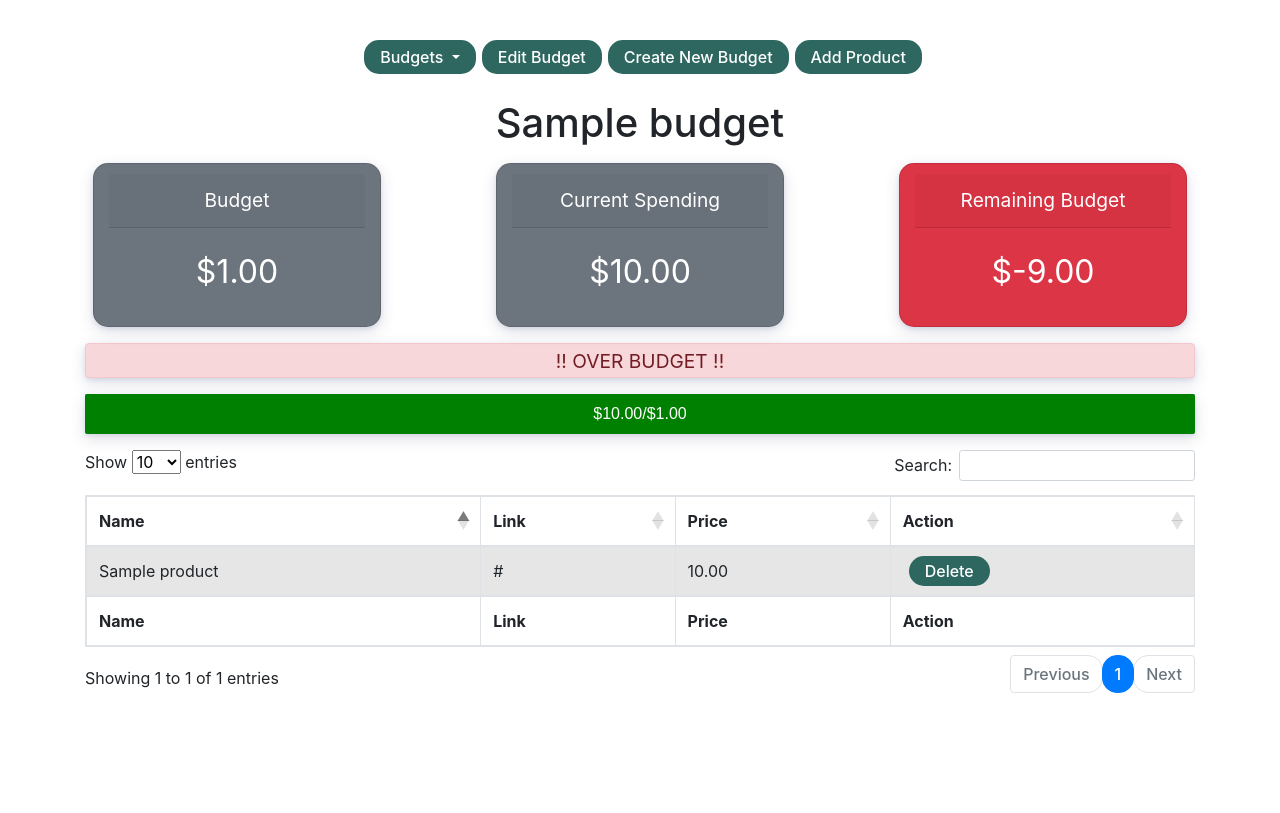
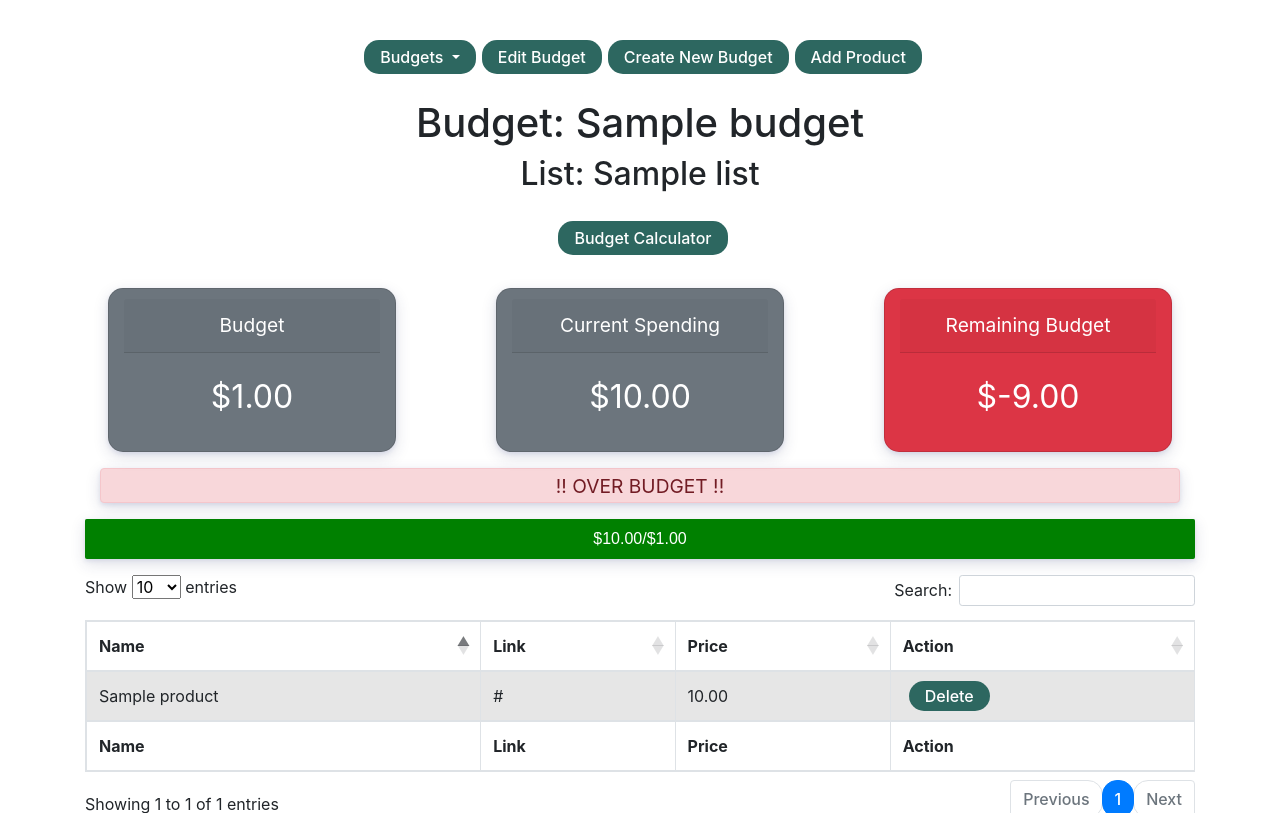
Before and after one commit to NihalKPatel/Deal-Finder, a Django app: page /deals/budget in a window 1280 px wide. Shown: the part 61-874 px from the top of the page. Before the commit the page ends 754 px from the top, so only its background shows below. Run offline with Django 3.2, Linux system fonts and the light colour scheme; a user stored in the database is signed in; tables that the repository leaves empty hold one stand-in row (values such as "Sample post"); parts of the project's set-up code (start-up, migrations or seed data) failed here and were passed over; some libraries are stand-ins or nearby versions.

Commit message:
Update budget.html

```diff
--- a/deals/templates/pages/budget.html
+++ b/deals/templates/pages/budget.html
@@ -139,7 +139,15 @@
         </div>
 
 {#        <span style="display:block; height: 5px;"></span>#}
-        <h1 style="text-align:center">{{ budget.name }}</h1>
+        <h1 style="text-align:center">Budget: {{ budget.name }}</h1>
+        <h2 style="text-align:center">List: {{ budget_list.name }}</h2>
+
+        <div class="container">
+            <div class="card-body">
+                <div class="row justify-content-center">
+                    <a href="{% url 'budget_calculator' %}">Budget Calculator</a>
+                </div>
+            </div>
 
         <div class="row">
             <div class="col 14" align="left">
```
